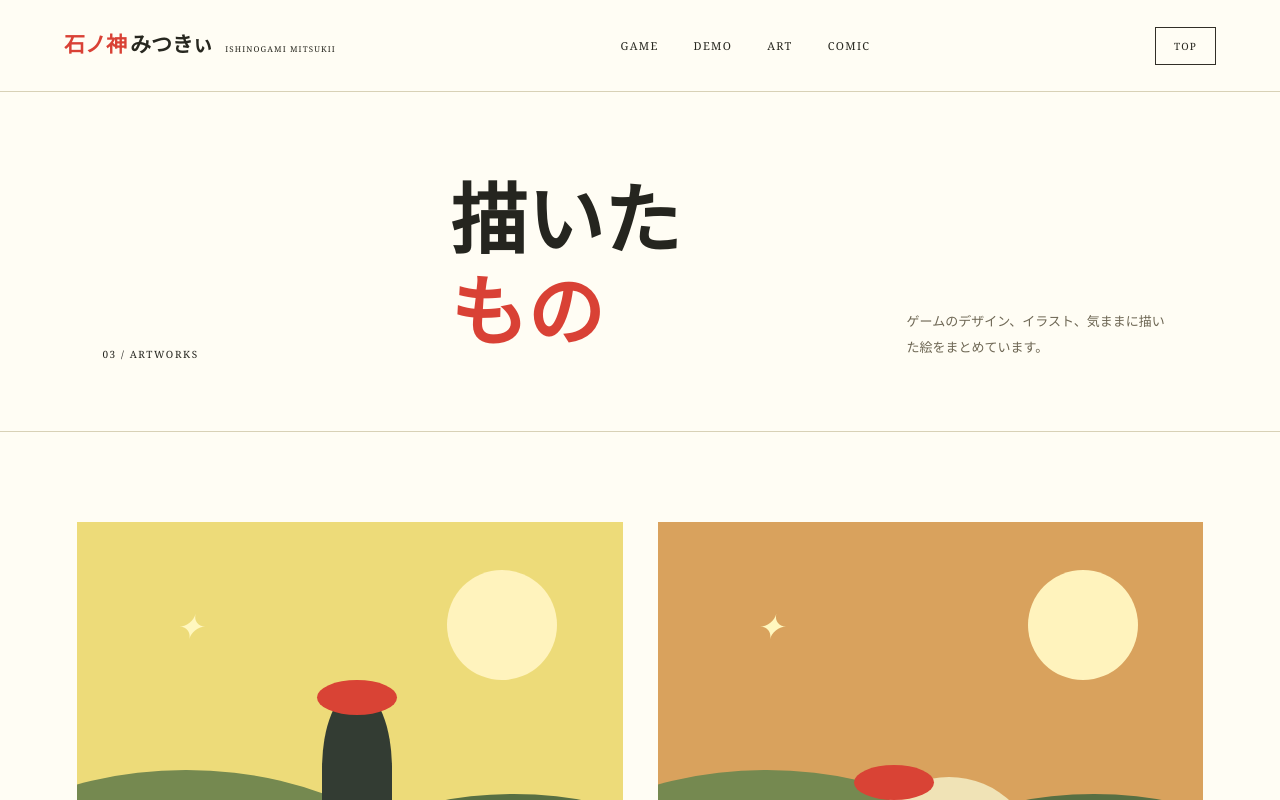
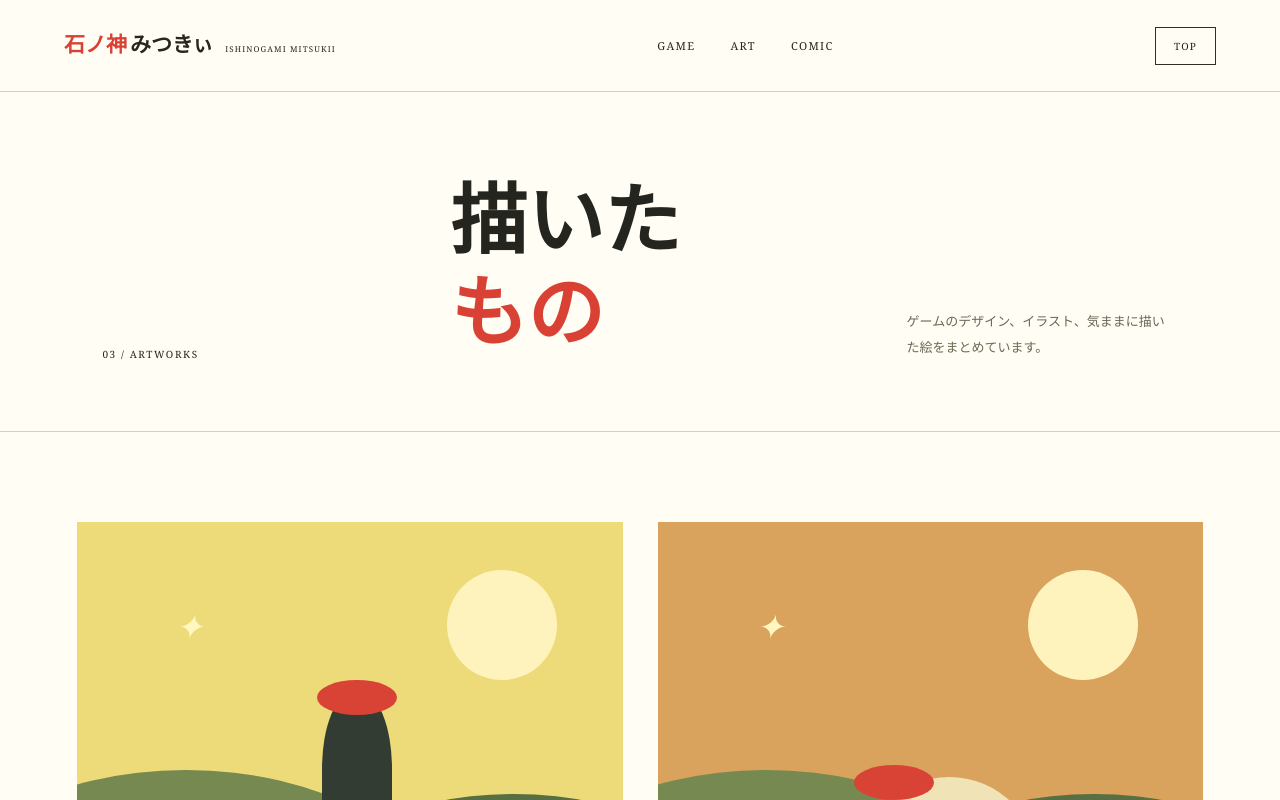
Before and after one commit to mitsukey-001/mitsukeys-gallery, a Next.js app: page /art in a window 1280 px wide. Shown: the top 800 px of the page. Built offline with nearby package versions, Linux system fonts and the light colour scheme.

Commit message:
Remove demo navigation

```diff
--- a/app/site-parts.tsx
+++ b/app/site-parts.tsx
@@ -1,3 +1,11 @@
-export function Header(){return <header className="portal-header sub-header"><a className="mitsukii-logo" href="/"><b>石ノ神</b>みつきぃ<small>ISHINOGAMI MITSUKII</small></a><nav><a href="/games">GAME</a><a href="/demo">DEMO</a><a href="/art">ART</a><a href="/comic">COMIC</a></nav><a className="contact-pill" href="/">TOP</a></header>}
-export function Footer(){return <footer className="portal-footer"><a className="mitsukii-logo" href="/"><b>石ノ神</b>みつきぃ</a><span>GAMES / ILLUSTRATIONS / COMICS</span><small>© 2026 ISHINOGAMI MITSUKII</small></footer>}
-export function GardenArt(){return <div className="hero-art compact-art"><div className="sun"/><div className="hill hill-back"/><div className="hill hill-front"/><div className="character"><span className="hat"/><span className="head"/><span className="body"/><span className="leg left"/><span className="leg right"/></div><span className="flower f1">✦</span><span className="flower f2">✦</span></div>}
+export function Header() {
+  return <header className="portal-header sub-header"><a className="mitsukii-logo" href="/"><b>石ノ神</b>みつきぃ<small>ISHINOGAMI MITSUKII</small></a><nav><a href="/games">GAME</a><a href="/art">ART</a><a href="/comic">COMIC</a></nav><a className="contact-pill" href="/">TOP</a></header>;
+}
+
+export function Footer() {
+  return <footer className="portal-footer"><a className="mitsukii-logo" href="/"><b>石ノ神</b>みつきぃ</a><span>GAMES / ILLUSTRATIONS / COMICS</span><small>© 2026 ISHINOGAMI MITSUKII</small></footer>;
+}
+
+export function GardenArt() {
+  return <div className="hero-art compact-art"><div className="sun"/><div className="hill hill-back"/><div className="hill hill-front"/><div className="character"><span className="hat"/><span className="head"/><span className="body"/><span className="leg left"/><span className="leg right"/></div><span className="flower f1">✦</span><span className="flower f2">✦</span></div>;
+}
```
